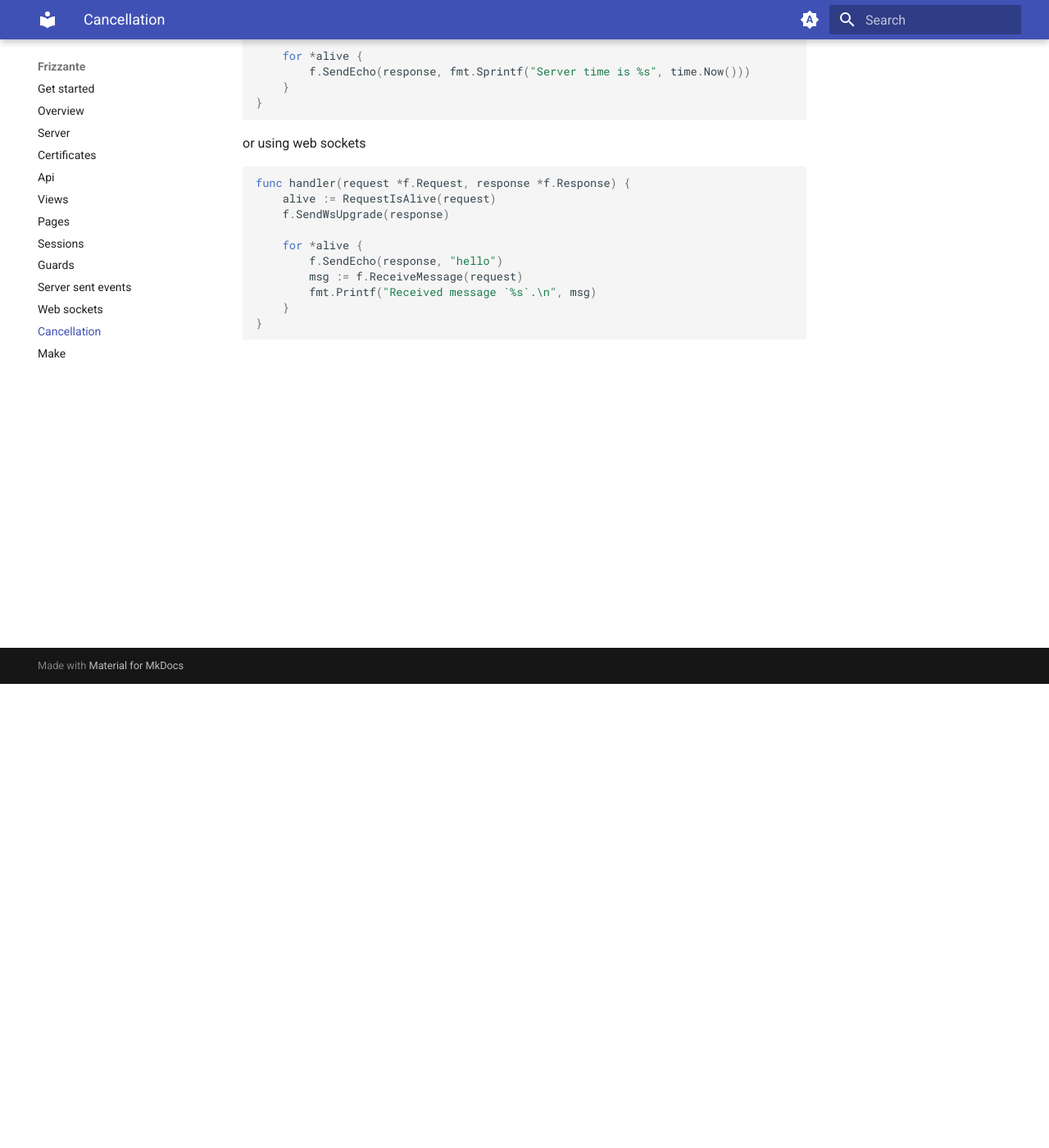
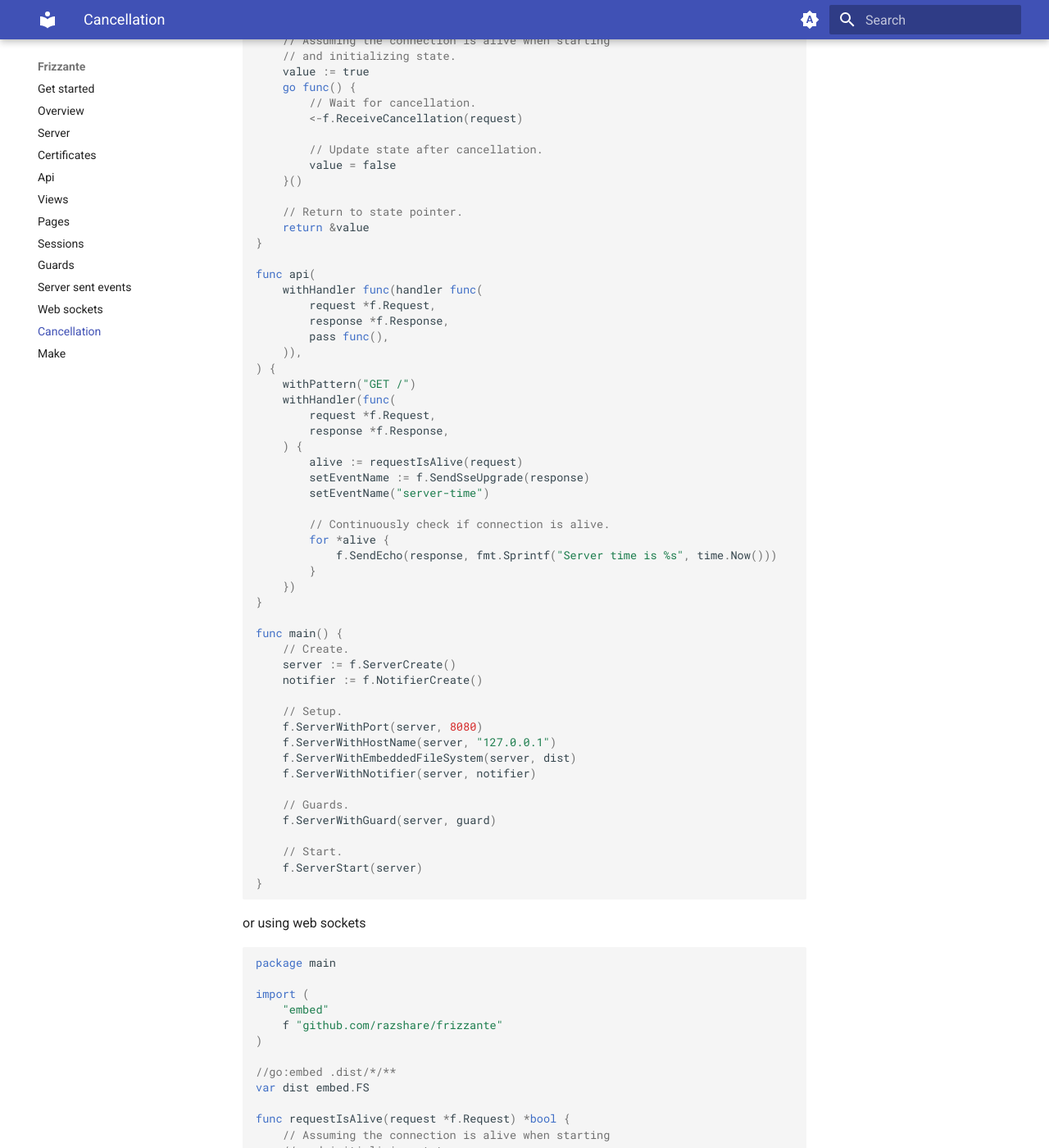
Before and after one commit to razshare/frizzante-docs, an MkDocs documentation site: the page built from docs/cancellation.md, in a window 1280 px wide and 1400 px high, scrolled down 566 px. Shown: the whole window at 82% size. Built offline with MkDocs 1.6.1 and Material for MkDocs 9.7.7, drawn with Linux system fonts in a browser that asks for light colours; some of the changed text lies outside the part shown.

Commit message:
chore(docs): improving examples.

````diff
--- a/docs/cancellation.md
+++ b/docs/cancellation.md
@@ -4,41 +4,148 @@ Always track cancelled requests while streaming events, web sockets or executing
 You can detect cancelled requests with `f.ReceiveCancellation()`.
 
 ```go
-func RequestIsAlive(request *f.Request) *bool {
-	value := true
-	go func() {
-		<-f.ReceiveCancellation(request)
-		value = false
-	}()
-	return &value
-}
+
 ```
 
 For example using sse
 
 ```go
-func handler(request *f.Request, response *f.Response) {
-	alive := RequestIsAlive(request)
-    setEventName := f.SendSseUpgrade(response)
-    setEventName("server-time")
+package main
 
-	for *alive {
-		f.SendEcho(response, fmt.Sprintf("Server time is %s", time.Now()))
-	}
+import (
+	"embed"
+	f "github.com/razshare/frizzante"
+)
+
+//go:embed .dist/*/**
+var dist embed.FS
+
+func requestIsAlive(request *f.Request) *bool {
+	// Assuming the connection is alive when starting
+	// and initializing state.
+	value := true
+	go func() {
+		// Wait for cancellation.
+		<-f.ReceiveCancellation(request)
+
+		// Update state after cancellation.
+		value = false
+	}()
+
+	// Return to state pointer.
+	return &value
+}
+
+func api(
+	withHandler func(handler func(
+		request *f.Request,
+		response *f.Response,
+		pass func(),
+	)),
+) {
+    withPattern("GET /")
+    withHandler(func(
+		request *f.Request,
+		response *f.Response,
+	) {
+		alive := requestIsAlive(request)
+		setEventName := f.SendSseUpgrade(response)
+		setEventName("server-time")
+
+		// Continuously check if connection is alive.
+		for *alive {
+			f.SendEcho(response, fmt.Sprintf("Server time is %s", time.Now()))
+		}
+	})
+}
+
+func main() {
+	// Create.
+	server := f.ServerCreate()
+	notifier := f.NotifierCreate()
+
+	// Setup.
+	f.ServerWithPort(server, 8080)
+	f.ServerWithHostName(server, "127.0.0.1")
+	f.ServerWithEmbeddedFileSystem(server, dist)
+	f.ServerWithNotifier(server, notifier)
+
+	// Guards.
+	f.ServerWithGuard(server, guard)
+
+	// Start.
+	f.ServerStart(server)
 }
 ```
 
 or using web sockets
 
 ```go
-func handler(request *f.Request, response *f.Response) {
-	alive := RequestIsAlive(request)
-    f.SendWsUpgrade(response)
+package main
 
-	for *alive {
-        f.SendEcho(response, "hello")
-        msg := f.ReceiveMessage(request)
-        fmt.Printf("Received message `%s`.\n", msg)
-	}
+import (
+	"embed"
+	f "github.com/razshare/frizzante"
+)
+
+//go:embed .dist/*/**
+var dist embed.FS
+
+func requestIsAlive(request *f.Request) *bool {
+	// Assuming the connection is alive when starting
+	// and initializing state.
+	value := true
+	go func() {
+		// Wait for cancellation.
+		<-f.ReceiveCancellation(request)
+
+		// Update state after cancellation.
+		value = false
+	}()
+
+	// Return to state pointer.
+	return &value
+}
+
+func api(
+	withHandler func(handler func(
+		request *f.Request,
+		response *f.Response,
+		pass func(),
+	)),
+) {
+    withPattern("GET /")
+    withHandler(func(
+		request *f.Request,
+		response *f.Response,
+	) {
+		alive := RequestIsAlive(request)
+		f.SendWsUpgrade(response)
+
+		// Continuously check if connection is alive.
+		for *alive {
+			f.SendEcho(response, "hello")
+			msg := f.ReceiveMessage(request)
+			fmt.Printf("Received message `%s`.\n", msg)
+		}
+	})
+}
+
+func main() {
+	// Create.
+	server := f.ServerCreate()
+	notifier := f.NotifierCreate()
+
+	// Setup.
+	f.ServerWithPort(server, 8080)
+	f.ServerWithHostName(server, "127.0.0.1")
+	f.ServerWithEmbeddedFileSystem(server, dist)
+	f.ServerWithNotifier(server, notifier)
+
+	// Guards.
+	f.ServerWithGuard(server, guard)
+
+	// Start.
+	f.ServerStart(server)
 }
 ```
````
